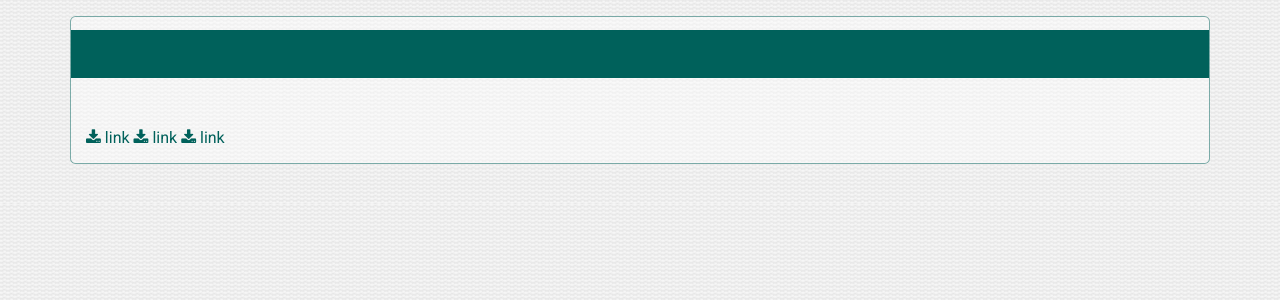
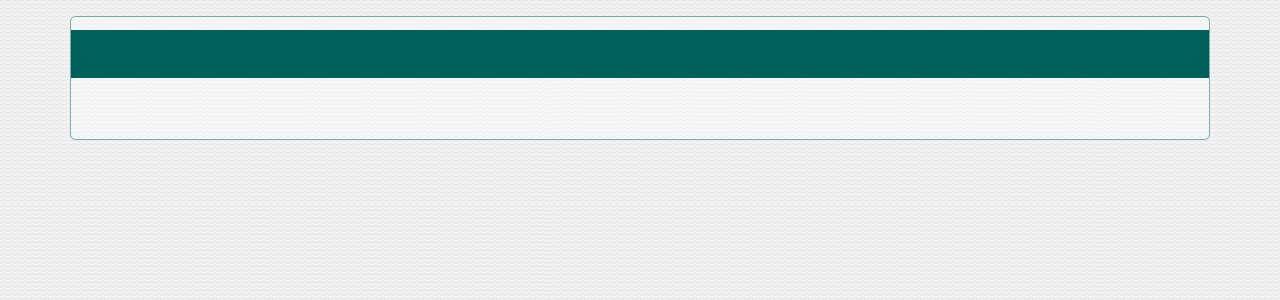
Before and after one commit to maxb02/Django-PB-service, a Django app: template pbsite/technicalguides/templates/technicalguides/guide.html in a window 1280 px wide. Shown: the part 46-346 px from the top of the page. Run offline with Django 3.2, Linux system fonts and the light colour scheme; the template is opened without the code that fills it, so the values that code supplies are empty; the visitor is signed in with stand-in values (Sample User, id 1); parts of the project's set-up code (start-up, migrations or seed data) failed here and were passed over; some libraries are stand-ins or nearby versions.

Commit message:
remove test static links from guide.html;

```diff
--- a/pbsite/technicalguides/templates/technicalguides/guide.html
+++ b/pbsite/technicalguides/templates/technicalguides/guide.html
@@ -11,9 +11,6 @@
 			</div>
 			<div class='container'>
 				{{ guide.text | safe}}
-				<a href='http://link.com/file.7z'>link</a>
-				<a href='http://link.com/file.rar'>link</a>
-				<a href='http://link.com/file.zip'>link</a>
 			</div>
 			<script>
 				$(".container a[href*='ftp'], [href*='zip'], [href*='7z'], [href*='rar']").prepend("<i class=\"fa fa-download\" aria-hidden=\"true\">&nbsp;");
```
